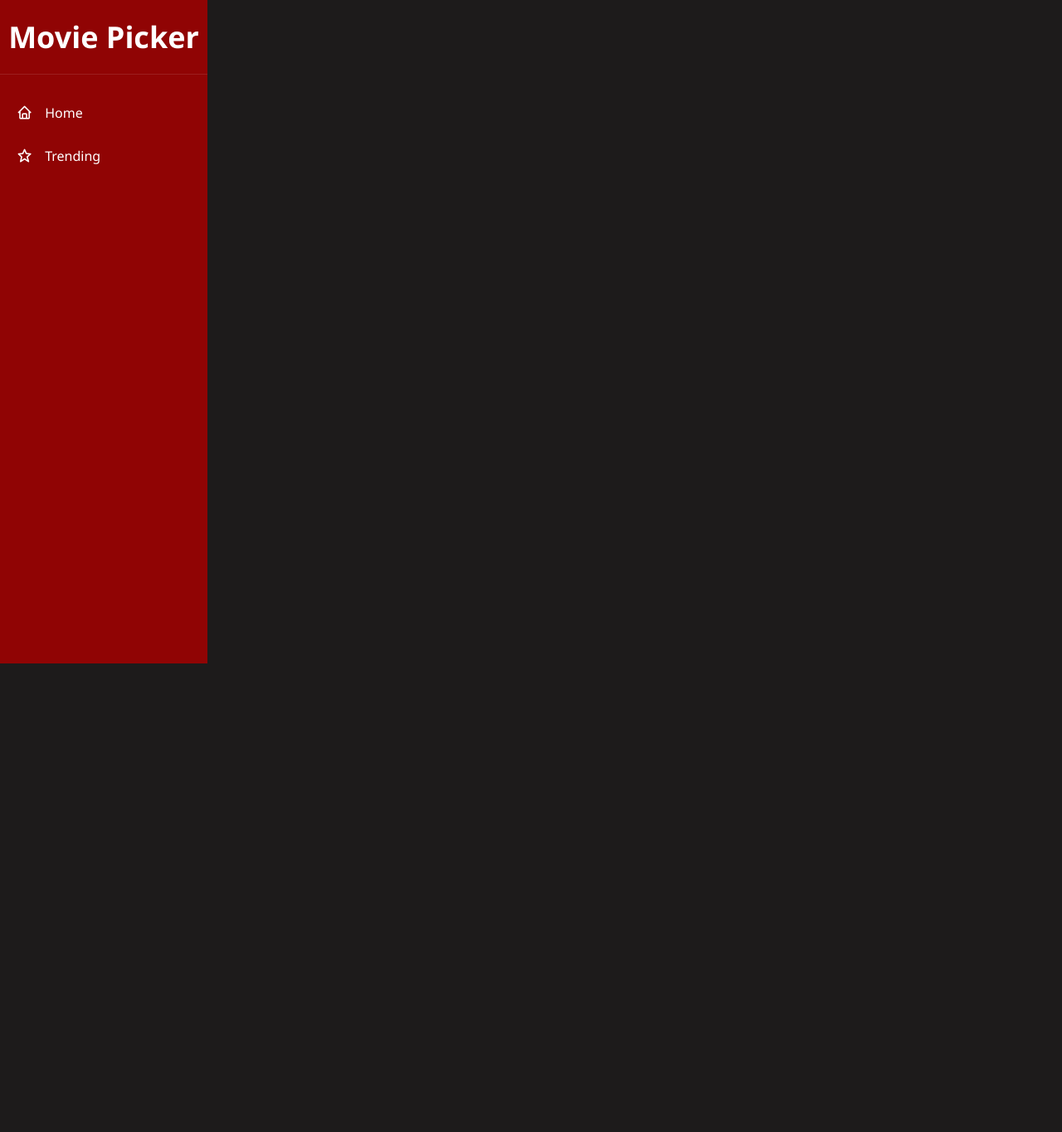
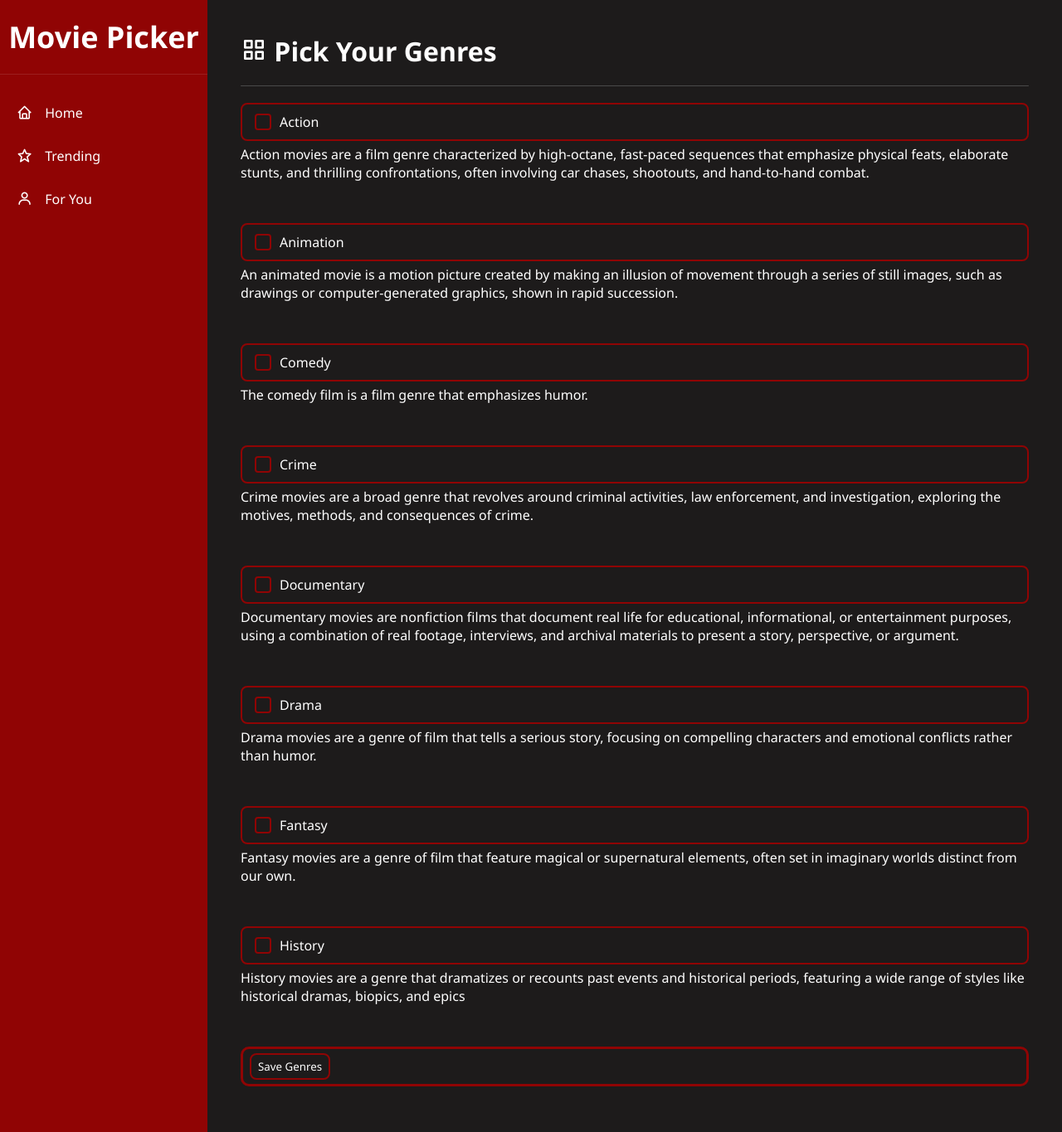
Before and after one commit to finneganblack358-max/movie-picker, a Flask app: page /genres in a window 1280 px wide. Shown: the whole page at 83% size. Before the commit the page ends 800 px from the top, so only its background shows below. Run offline with Flask 3, Linux system fonts and the light colour scheme.

Commit message:
Genre task completely setup

```diff
--- a/api/routes.py
+++ b/api/routes.py
@@ -1,4 +1,4 @@
-from flask import Blueprint, jsonify, render_template, current_app, request
+from flask import Blueprint, jsonify, render_template, current_app, request, redirect, session, url_for
 import requests
 
 api = Blueprint('api', __name__)
@@ -25,3 +25,45 @@ def trending_movies():
         return render_template("trending.html", movies=movies)
     else:
         return f"Error fetching trending movies: {response.status_code}", response.status_code
+
+@api.route('/save-genres', methods=['POST'])
+def save_genres():
+    data = request.get_json()
+    session['selected_genres'] = data.get('genres', [])
+    return jsonify({"message": "saved"}), 200
+
+@api.route("/for_you")
+def for_you():
+    genres = session.get('selected_genres', [])
+
+    if not genres:
+        return redirect(url_for('api.genres'))
+
+    GENRE_MAP = {
+        "Action": 28,
+        "Animation": 16,
+        "Comedy": 35,
+        "Crime": 80,
+        "Documentary": 99,
+        "Drama": 18,
+        "Fantasy": 14,
+        "History": 36
+    }
+
+    genre_ids = [str(GENRE_MAP[g]) for g in genres if g in GENRE_MAP]
+
+    if not genre_ids:
+        return redirect(url_for('api.genres'))
+
+    api_key = current_app.config["TMDB_API_KEY"]
+
+    genre_param = ",".join(genre_ids)
+    url = f"https://api.themoviedb.org/3/discover/movie?api_key={api_key}&with_genres={genre_param}"
+
+    response = requests.get(url)
+    movies = []
+    if response.status_code == 200:
+        data = response.json()
+        movies.extend(data.get("results", []))
+
+    return render_template("for_you.html", movies=movies)
--- a/main.py
+++ b/main.py
@@ -1,11 +1,16 @@
 from flask import Flask
+import os
+from dotenv import load_dotenv
 from api.config import Config
 from api.routes import api
 from api.models import db
 
+load_dotenv()
+
 def create_app():
     app = Flask(__name__)
     app.config.from_object(Config)
+    app.config['SECRET_KEY'] = os.getenv("SECRET_KEY", "fallback-secret-key")
 
     db.init_app(app)
     app.register_blueprint(api)
--- /dev/null
+++ b/static/genres.css
@@ -0,0 +1,55 @@
+.description-p {
+    margin-bottom: 50px;
+}
+
+.button-container {
+  border-color: #900404;
+  border-width: 3px;
+  border-style: solid;
+  border-radius: 10px;
+  padding: 5px 8px;
+  margin: auto;
+  margin-bottom: 15px;
+}
+
+.category-checkbox {
+  display: flex;
+  align-items: center;
+  border: 2px solid #900404;
+  background-color: #1d1b1b;
+  padding: 10px 15px;
+  border-radius: 8px;
+  margin-bottom: 5px;
+  cursor: pointer;
+  transition: background 0.3s, border 0.3s;
+}
+
+.category-checkbox:hover {
+  background-color: #6e1f1f;
+}
+
+.category-checkbox input[type="checkbox"] {
+  appearance: none;
+  width: 20px;
+  height: 20px;
+  border: 2px solid #900404;
+  border-radius: 4px;
+  margin-right: 10px;
+  position: relative;
+  cursor: pointer;
+  transition: background 0.2s, border 0.2s;
+}
+
+.category-checkbox input[type="checkbox"]:checked {
+  background-color: #900404;
+  border-color: #900404;
+}
+
+.category-checkbox input[type="checkbox"]:checked::after {
+  content: "✔";
+  color: white;
+  font-size: 14px;
+  position: absolute;
+  top: 1px;
+  left: 3px;
+}
--- /dev/null
+++ b/static/genres.js
@@ -0,0 +1,34 @@
+function getGenres() {
+    const boxes = document.querySelectorAll('input[type="checkbox"]:checked');
+    return Array.from(boxes).map(box => box.value);
+}
+
+const saveGenresButton = document.getElementById("saveGenres");
+
+saveGenresButton.addEventListener("click", async () => {
+    const userGenres = getGenres();
+
+    if (userGenres.length === 0) {
+        alert("Please select at least one genre!");
+        return;
+    }
+
+    try {
+        const response = await fetch('/save-genres', {
+            method: 'POST',
+            headers: {
+                'Content-Type': 'application/json'
+            },
+            body: JSON.stringify({ genres: userGenres })
+        });
+
+        if (response.ok) {
+            window.location.href = "/for_you";
+        } else {
+            alert("Failed to save genres. Please try again.");
+        }
+    } catch (error) {
+        console.error("Error saving genres:", error);
+        alert("An error occurred. Please try again.");
+    }
+});
--- a/static/style.css
+++ b/static/style.css
@@ -72,3 +72,37 @@ body {
   margin: 20px 0;
   border-radius: 2px;
 }
+
+.link-style {
+  display: flex;
+  width: 75px;
+  align-items: center;
+  text-align: center;
+  width: 90px;
+  padding: 0 10px 0 10px;
+  text-decoration: none;
+  color: white;
+  transition: background 0.3s, color 0.3s;
+  border-radius: 8px;
+}
+
+.link-style:hover {
+  background: rgba(255, 255, 255, 0.1)
+}
+
+.button-style {
+  display: flex;
+  border-style: solid;
+  border-color: #900404;
+  align-items: center;
+  text-decoration: none;
+  background-color: #1d1b1b;
+  color: white;
+  transition: opacity 0.3s, color 0.3s;
+  border-radius: 8px;
+  padding: 5px 8px;
+}
+
+.button-style:hover {
+  opacity: 0.7;
+}
--- a/templates/genres.html
+++ b/templates/genres.html
@@ -6,6 +6,7 @@
     <title>Genres</title>
     <link href="https://cdn.jsdelivr.net/npm/boxicons@2.1.4/css/boxicons.min.css" rel="stylesheet">
     <link href="{{ url_for('static', filename='style.css') }}" rel="stylesheet">
+    <link href="{{ url_for('static', filename='genres.css') }}" rel="stylesheet">
 </head>
 <body>
     <div class="sidebar">
@@ -20,15 +21,66 @@
           </a>
         </li>
         <li>
-          <a href="{{ url_for('api.trending') }}">
+          <a href="{{ url_for('api.trending_movies') }}">
             <i class='bx bx-star'></i>
             <span class="link-name">Trending</span>
+          </a>
+        </li>
+        <li>
+          <a href="{{ url_for('api.for_you') }}">
+            <i class='bx bx-user'></i>
+            <span class="link-name">For You</span>
           </a>
         </li>
       </ul>
     </div>
     <div class="main-content">
-
+      <h1><i class="bx bx-grid-alt"></i> Pick Your Genres</h1>
+      <hr class="hr-style">
+      <div class="category-checkbox">
+        <input type="checkbox" id="action" name="category" value="Action">
+        <label for="action">Action</label>
+      </div>
+      <p class="description-p">Action movies are a film genre characterized by high-octane, fast-paced sequences that emphasize physical feats, elaborate stunts, and thrilling confrontations, often involving car chases, shootouts, and hand-to-hand combat.</p>
+      <div class="category-checkbox">
+        <input type="checkbox" id="animation" name="category" value="Animation">
+        <label for="animation">Animation</label>
+      </div>
+      <p class="description-p">An animated movie is a motion picture created by making an illusion of movement through a series of still images, such as drawings or computer-generated graphics, shown in rapid succession.</p>
+      <div class="category-checkbox">
+        <input type="checkbox" id="comedy" name="category" value="Comedy">
+        <label for="comedy">Comedy</label>
+      </div>
+      <p class="description-p">The comedy film is a film genre that emphasizes humor.</p>
+      <div class="category-checkbox">
+        <input type="checkbox" id="crime" name="category" value="Crime">
+        <label for="crime">Crime</label>
+      </div>
+      <p class="description-p">Crime movies are a broad genre that revolves around criminal activities, law enforcement, and investigation, exploring the motives, methods, and consequences of crime.</p>
+      <div class="category-checkbox">
+        <input type="checkbox" id="documentary" name="category" value="Documentary">
+        <label for="documentary">Documentary</label>
+      </div>
+      <p class="description-p">Documentary movies are nonfiction films that document real life for educational, informational, or entertainment purposes, using a combination of real footage, interviews, and archival materials to present a story, perspective, or argument.</p>
+      <div class="category-checkbox">
+        <input type="checkbox" id="drama" name="category" value="Drama">
+        <label for="drama">Drama</label>
+      </div>
+      <p class="description-p">Drama movies are a genre of film that tells a serious story, focusing on compelling characters and emotional conflicts rather than humor.</p>
+      <div class="category-checkbox">
+        <input type="checkbox" id="fantasy" name="category" value="Fantasy">
+        <label for="fantasy">Fantasy</label>
+      </div>
+      <p class="description-p">Fantasy movies are a genre of film that feature magical or supernatural elements, often set in imaginary worlds distinct from our own.</p>
+      <div class="category-checkbox">
+        <input type="checkbox" id="history" name="category" value="History">
+        <label for="history">History</label>
+      </div>
+      <p class="description-p">History movies are a genre that dramatizes or recounts past events and historical periods, featuring a wide range of styles like historical dramas, biopics, and epics</p>
+      <div class="button-container">
+        <button class="button-style" id="saveGenres">Save Genres</button>
+      </div>
     </div>
+    <script src="{{ url_for('static', filename='genres.js') }}"></script>
 </body>
 </html>
```
Also changed, not shown: templates/for_you.html (added, +55 -0 lines), templates/index.html (+19 -3 lines), templates/trending.html (+10 -4 lines).
